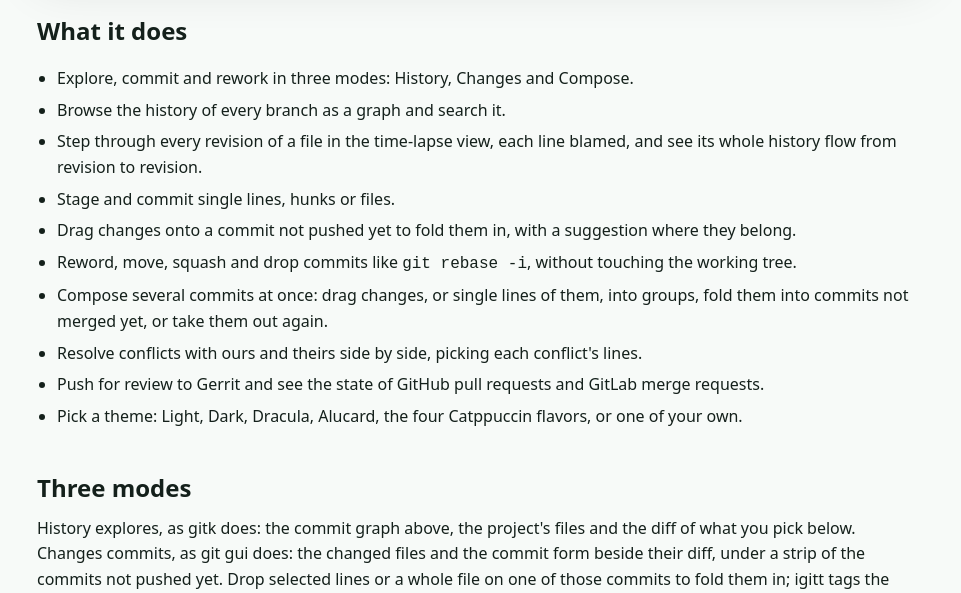
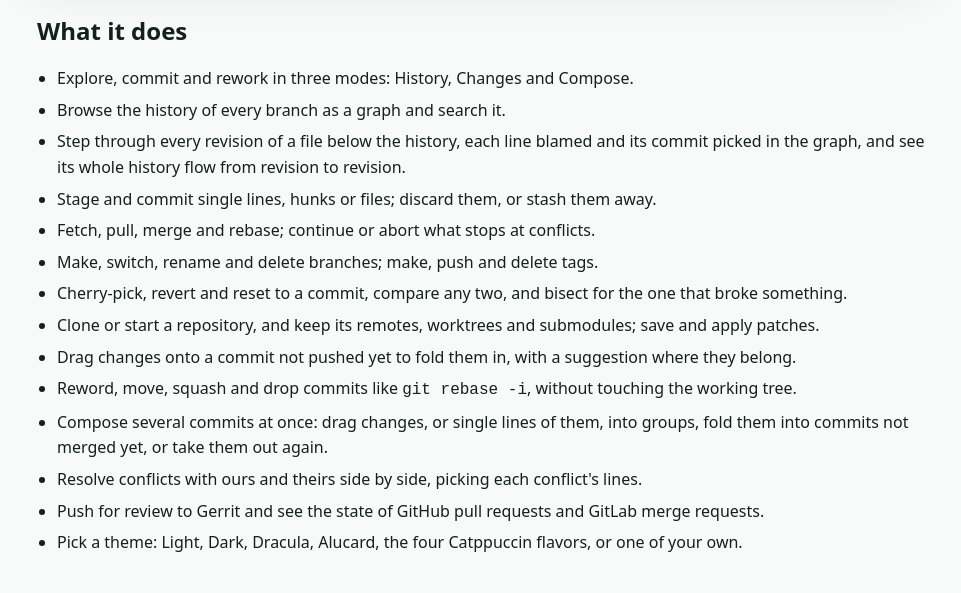
Before and after one commit to iam-peter/igitt, a plain HTML site: page pages/index.html in a window 1280 px wide. Shown: the part 1100-1693 px from the top of the page, without its empty margins (159-1120 px from the left). Drawn offline with Linux system fonts and the light colour scheme; files whose address does not match are found by name.

Commit message:
Describe everyday git work in the README and site
The README and the site described committing, folding, editing and
composing, but not what igitt does now besides: branches and tags,
pulling, merging and rebasing, discarding and stashing, picking,
reverting, resetting and comparing commits, the repository's remotes,
worktrees, submodules and patches, and bisecting; nor that a file's
history shows below the graph.

The README has a section for each, says what cannot be planned, and how
a stopped merge or rebase goes on; the site lists them. The screenshots
show the tool bar as it is now, with Pull, the stashes and the
repository's menu.

Co-Authored-By: Claude Opus 5.5 <noreply@anthropic.com>

```diff
--- a/pages/index.html
+++ b/pages/index.html
@@ -125,8 +125,12 @@
   <ul class="features">
     <li>Explore, commit and rework in three modes: History, Changes and Compose.</li>
     <li>Browse the history of every branch as a graph and search it.</li>
-    <li>Step through every revision of a file in the time-lapse view, each line blamed, and see its whole history flow from revision to revision.</li>
-    <li>Stage and commit single lines, hunks or files.</li>
+    <li>Step through every revision of a file below the history, each line blamed and its commit picked in the graph, and see its whole history flow from revision to revision.</li>
+    <li>Stage and commit single lines, hunks or files; discard them, or stash them away.</li>
+    <li>Fetch, pull, merge and rebase; continue or abort what stops at conflicts.</li>
+    <li>Make, switch, rename and delete branches; make, push and delete tags.</li>
+    <li>Cherry-pick, revert and reset to a commit, compare any two, and bisect for the one that broke something.</li>
+    <li>Clone or start a repository, and keep its remotes, worktrees and submodules; save and apply patches.</li>
     <li>Drag changes onto a commit not pushed yet to fold them in, with a suggestion where they belong.</li>
     <li>Reword, move, squash and drop commits like <code>git rebase -i</code>, without touching the working tree.</li>
     <li>Compose several commits at once: drag changes, or single lines of them, into groups, fold them into commits not merged yet, or take them out again.</li>
```
Also changed, not shown: docs/screenshots/compose.png, docs/screenshots/fold-drag.png, docs/screenshots/history.png, docs/screenshots/merge-tool.png, docs/screenshots/theme-catppuccin-mocha.png, docs/screenshots/theme-dark.png, docs/screenshots/theme-dracula.png, docs/screenshots/theme-light.png, 1 other file.
